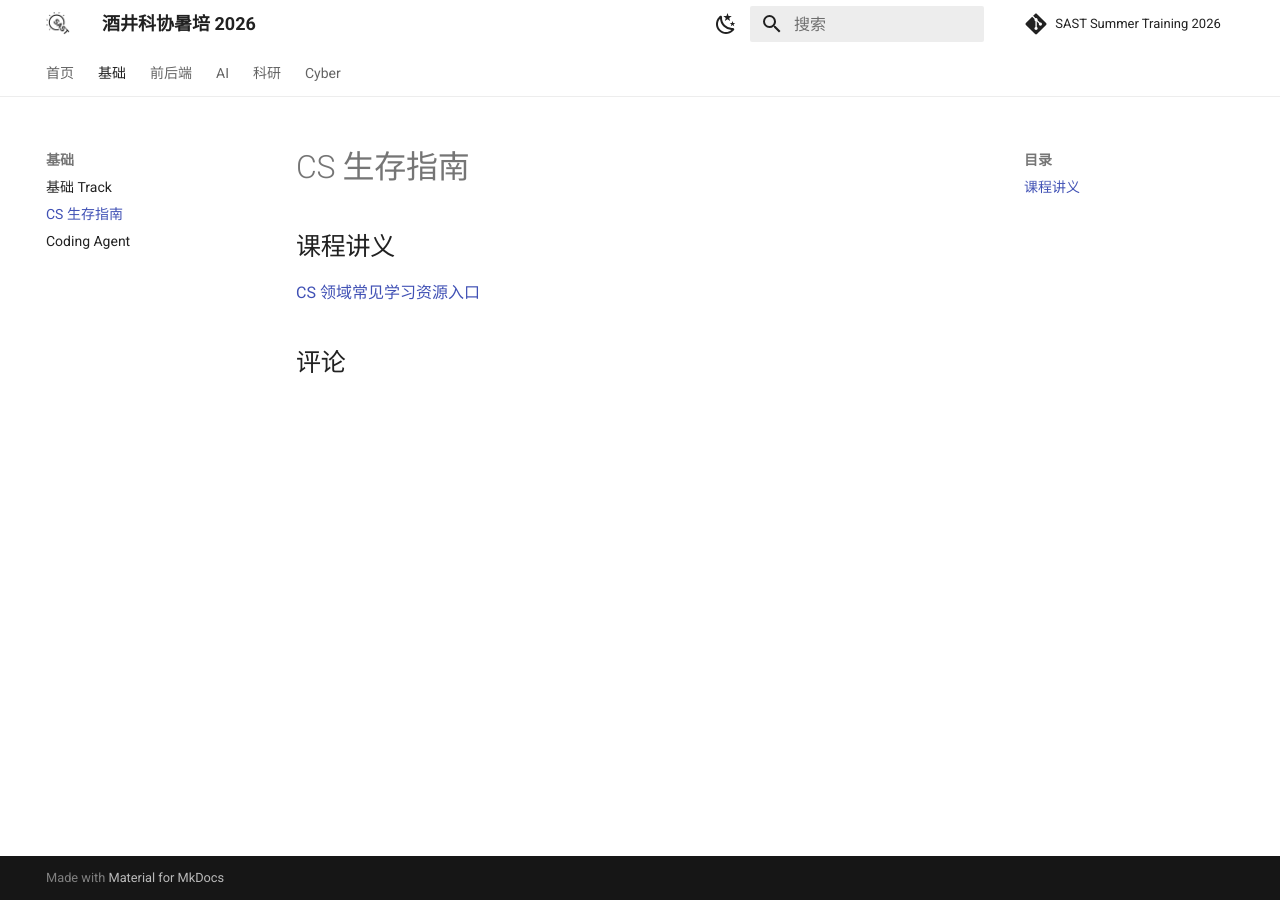
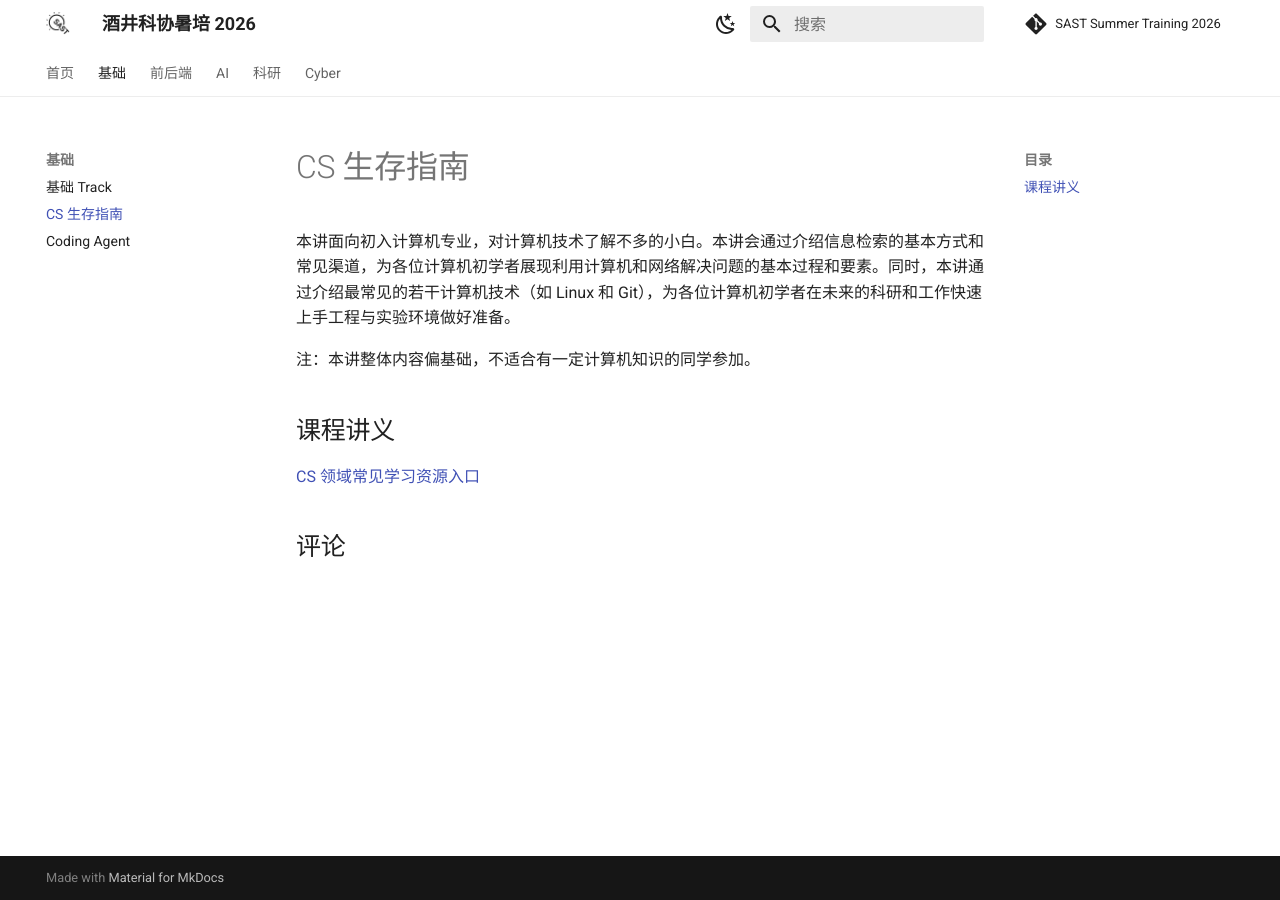
Before and after one commit to sast-summer-training-2026/sast-summer-training-2026.github.io, an MkDocs documentation site: the page built from docs/basic/survival-guide/index.md, in a window 1280 px wide. Built offline with MkDocs 1.6.1 and Material for MkDocs 9.7.7, drawn with Linux system fonts in a browser that asks for light colours; comment, search, counter and statistics services are not loaded.

Commit message:
添加CS生存指南简介

```diff
--- a/docs/basic/survival-guide/index.md
+++ b/docs/basic/survival-guide/index.md
@@ -1,4 +1,8 @@
 # CS 生存指南
+
+本讲面向初入计算机专业，对计算机技术了解不多的小白。本讲会通过介绍信息检索的基本方式和常见渠道，为各位计算机初学者展现利用计算机和网络解决问题的基本过程和要素。同时，本讲通过介绍最常见的若干计算机技术（如 Linux 和 Git），为各位计算机初学者在未来的科研和工作快速上手工程与实验环境做好准备。
+
+注：本讲整体内容偏基础，不适合有一定计算机知识的同学参加。
 
 ## 课程讲义
 
```
